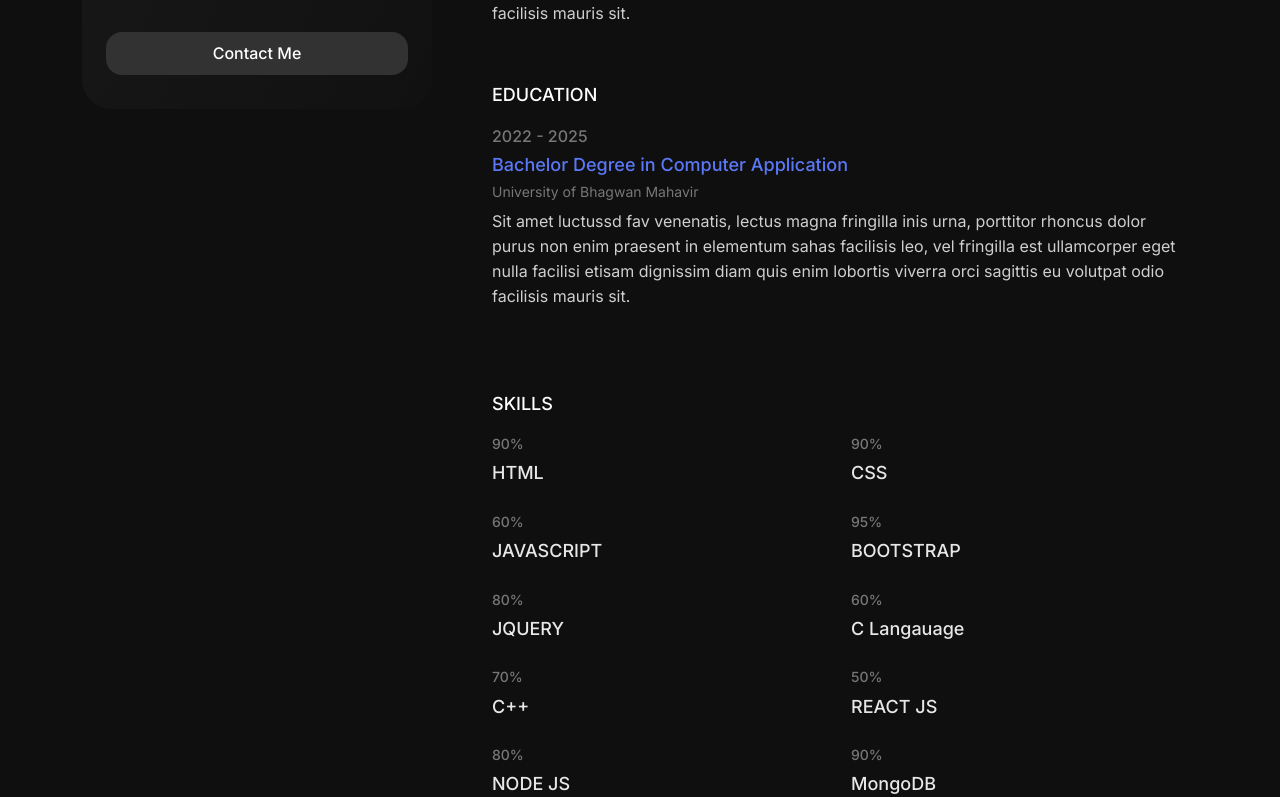
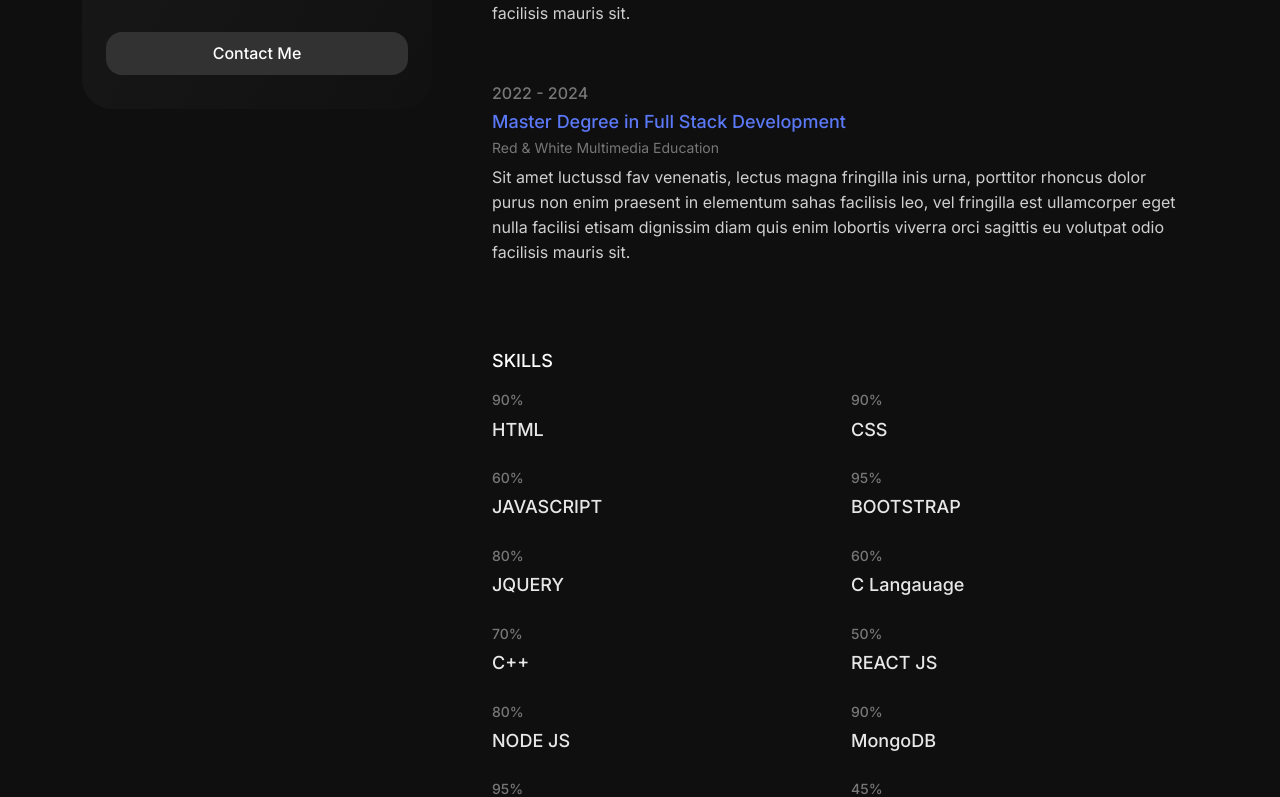
Before and after one commit to ajaymakwana09/My-Portfolio, a React (Vite) app: page /credentails in a window 1280 px wide. Shown: the part 687-1484 px from the top of the page. Built offline with nearby package versions, Linux system fonts and the light colour scheme; the HTML template or start-up script is replaced by a standard one.

Commit message:
seven commit

```diff
--- a/src/components/Credentails.jsx
+++ b/src/components/Credentails.jsx
@@ -6,11 +6,12 @@ function Credentails() {
     <>
       <div className="page-transition"></div>
 
-        <section className="py-100 " >
+      <section className="py-100" >
         <div className="container">
           <div className="row d-flex align-items-center justify-content-center">
             <div className="credentials  d-flex gap-5">
-                <div className="credentail-sidebar-wrap ">
+              <div className="credentail-sidebar-wrap " data-aos="fade-up" data-aos-delay="50"
+                data-aos-duration="1000">
                 <div className="credentail-sidebar text-center">
                   <div className="shadow-box">
                     <div className="img-box">
@@ -33,11 +34,13 @@ function Credentails() {
                   <div className="container">
                     <div className="row">
                       <div className="credential-content">
-                          <div className="credentail-about">
+                        <div className="credentail-about" data-aos="zoom-in-down" data-aos-delay="50"
+                          data-aos-duration="1000">
                           <h3>ABOUT ME</h3>
                           <p>Sit amet luctussd fav venenatis, lectus magna fringilla inis urna, porttitor rhoncus dolor purus non enim praesent in elementum sahas facilisis leo, vel fringilla est ullamcorper eget nulla facilisi etisam dignissim diam quis enim lobortis viverra orci sagittis eu volutpat odio facilisis mauris sit. Scelerisque fermentum duisi faucibus in ornare quam sisd sit amet luctussd fav venenatis, lectus magna fringilla zac urna, porttitor rhoncus dolor purus non enim praesent cuz elementum sahas facilisis leot.</p>
                         </div>
-                          <div className="credentail-edu-exp-item credentail-education">
+                        <div className="credentail-edu-exp-item credentail-education" data-aos="zoom-out-up" data-aos-delay="50"
+                          data-aos-duration="1000">
                           <h3>Education</h3>
                           <div className="credentail-edu-exp">
                             <h5>2022 - 2025</h5>
@@ -46,16 +49,19 @@ function Credentails() {
                             <p>Sit amet luctussd fav venenatis, lectus magna fringilla inis urna, porttitor rhoncus dolor purus non enim praesent in elementum sahas facilisis leo, vel fringilla est ullamcorper eget nulla facilisi etisam dignissim diam quis enim lobortis viverra orci sagittis eu volutpat odio facilisis mauris sit.</p>
                           </div>
                         </div>
-                          <div className="credentail-edu-exp-item credentail-education">
-                            <h3>Education</h3>
+                        <div className="credentail-edu-exp-item credentail-education" data-aos="zoom-out-up" data-aos-delay="50" data-aos-duration="1000">
+                          {/* <h3>Education</h3> */}
                           <div className="credentail-edu-exp">
-                              <h5>2022 - 2025</h5>
-                              <h4>Bachelor Degree in Computer Application</h4>
-                              <h6>University of Bhagwan Mahavir</h6>
+                            <h5>2022 - 2024</h5>
+                            <h4>Master Degree in Full Stack Development</h4>
+                            <h6>Red & White Multimedia Education</h6>
                             <p>Sit amet luctussd fav venenatis, lectus magna fringilla inis urna, porttitor rhoncus dolor purus non enim praesent in elementum sahas facilisis leo, vel fringilla est ullamcorper eget nulla facilisi etisam dignissim diam quis enim lobortis viverra orci sagittis eu volutpat odio facilisis mauris sit.</p>
                           </div>
                         </div>
-                          <div className="skill-wrap">
+
+                        <div className="skill-wrap" data-aos="fade-up"
+                          data-aos-anchor-placement="bottom-bottom" data-aos-delay="50"
+                          data-aos-duration="1000">
                           <h3>SKILLS</h3>
                           <div className="skill-items d-grid flex-wrap">
                             <div className="skill-item">
--- a/src/components/Home.jsx
+++ b/src/components/Home.jsx
@@ -12,7 +12,7 @@ import 'aos/dist/aos.css';
 import AOS from 'aos';
 import 'aos/dist/aos.js';
 import '../index.css'
-import  '../media.css'
+import '../media.css'
 import './ErrorPage.css';
 import { NavLink } from 'react-router-dom';
 
@@ -41,7 +41,7 @@ function Home() {
             });
 
             return () => {
-                window.removeEventListener('load', () => {});
+                window.removeEventListener('load', () => { });
             };
         }
 
@@ -191,10 +191,10 @@ function Home() {
                                 </div>
                                 <div className="icons col-6" data-aos="fade-up" data-aos-delay="200" data-aos-duration="2500">
                                     <div className="icon-box d-flex gap-5 mt-5 justify-content-center">
-                                        <i className="bi bi-camera"></i>
-                                        <i className="bi bi-pencil-fill"></i>
-                                        <i className="bi bi-filter-circle-fill"></i>
-                                        <i className="bi bi-phone-flip"></i>
+                                        <i className="bi bi-camera icon-stroke"></i>
+                                        <i className="bi bi-pencil-fill icon-stroke"></i>
+                                        <i className="bi bi-filter-circle-fill icon-stroke"></i>
+                                        <i className="bi bi-phone-flip icon-stroke"></i>
                                     </div>
                                     <div className="case d-flex mt-4">
                                         <div className="infos mt-5">
@@ -208,6 +208,7 @@ function Home() {
                                         </div>
                                     </div>
                                 </div>
+
                                 <div className="profile col-3" data-aos="fade-up" data-aos-delay="200" data-aos-duration="2000">
                                     <div className="inener-profile">
                                         <a href="https://wa.me/9427939719"><i className="bi bi-whatsapp"></i></a>
--- a/src/index.css
+++ b/src/index.css
@@ -33,7 +33,11 @@ ul {
     padding-top: 100px;
     padding-bottom: 100px;
 }
-
+.about-area .icons .icon-stroke {
+    color: #fff; /* White color */
+    stroke-width: 1.5;
+    stroke: #fff; /* Same color for stroke */
+}
 /* Header */
 header {
     padding-top: 10px;
@@ -93,9 +97,8 @@ header nav i {
 }
 
 .about-area .img-box {
-    /* background: linear-gradient(90deg, #5B78F6 -15%, #C2EBFF 58%, #5B78F6 97%); */
-    background-color: #e0e0e0;
-
+    background: linear-gradient(90deg, #5B78F6 -15%, #C2EBFF 58%, #5B78F6 97%);
+    /* background-color: #ADD8E6; */
     width: 224px;
     height: 224px;
     position: relative;
@@ -666,7 +669,7 @@ header nav i {
 }
 
 .about-profile-box .about-contact-box .about-btn {
-    margin-left: 15%;
+    margin-left: 15% ;
     margin-top: 10%;
 }
 
--- a/src/media.css
+++ b/src/media.css
@@ -208,9 +208,11 @@
     .about-profile-box .about-contact-box {
         width: 100%;
     }
-
+.about-profile-box .about-contact-box .about-btn {
+     margin-right: 3px;
+}
     .about-profile-box .about-contact-box h2 {
-        font-size: 30px;
+        font-size: 30px !important;
     }
 
     .about-profile-box .infos-box {
```
Also changed, not shown: src/components/Header.css (line endings or trailing spaces). Lines whose indentation alone changed are shown as unchanged.
